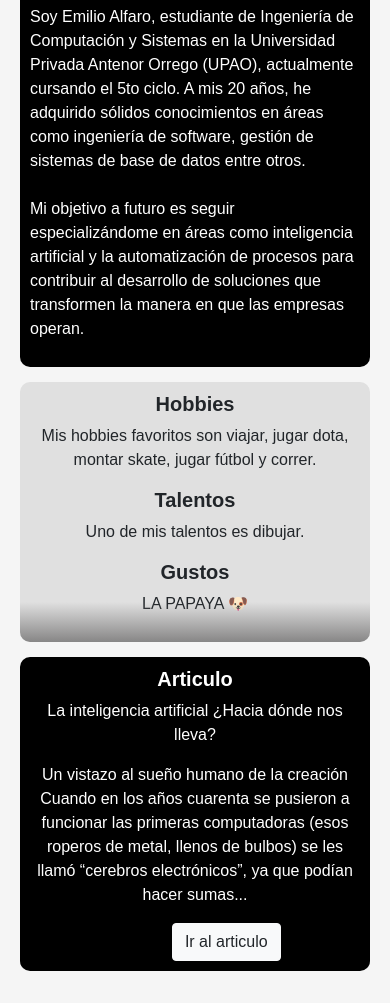
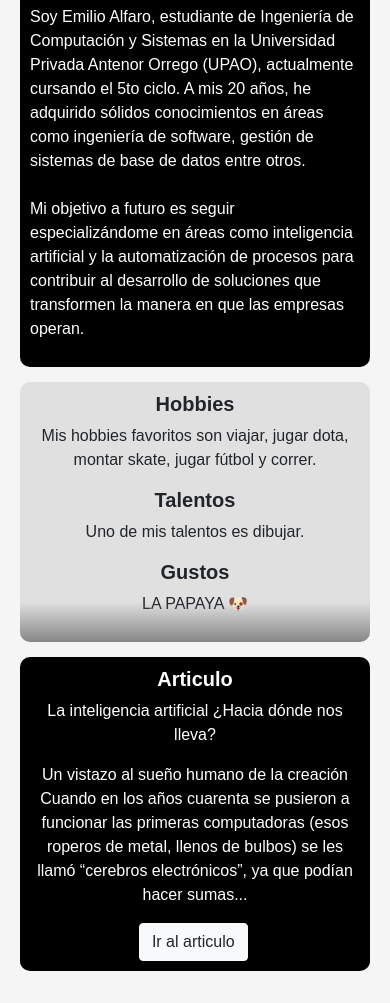
Before and after one commit to ninelgod/Examen-Laboratorio-IHM-Sem07, a plain HTML site: page index.html in a window 390 px wide. Shown: the part 1322-2325 px from the top of the page. Drawn offline with Linux system fonts and the light colour scheme; a web font is replaced by a local one.

Commit message:
Update estilos.css

```diff
--- a/css/estilos.css
+++ b/css/estilos.css
@@ -141,4 +141,7 @@ body {
         width: 100%;
         height: auto;
     }
+    .alinear-btn{
+        margin: 0% 0%  0% 33%;
+    }
 }
```
